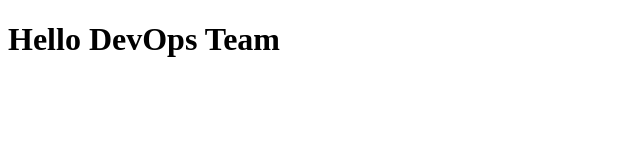
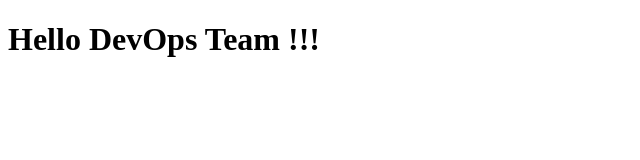
Before and after one commit to Hayasa/bdg_jenkins, a plain HTML site: page index.html in a window 1280 px wide. Shown: the full height of the page, 0-640 px from the left. Drawn offline with Linux system fonts and the light colour scheme.

Commit message:
Update index.html

```diff
--- a/index.html
+++ b/index.html
@@ -6,6 +6,6 @@
 		</title>
 	</head>
 	<body>
-            <h1>Hello DevOps Team</h1>
+            <h1>Hello DevOps Team !!!</h1>
 	</body>
 </html>
```
